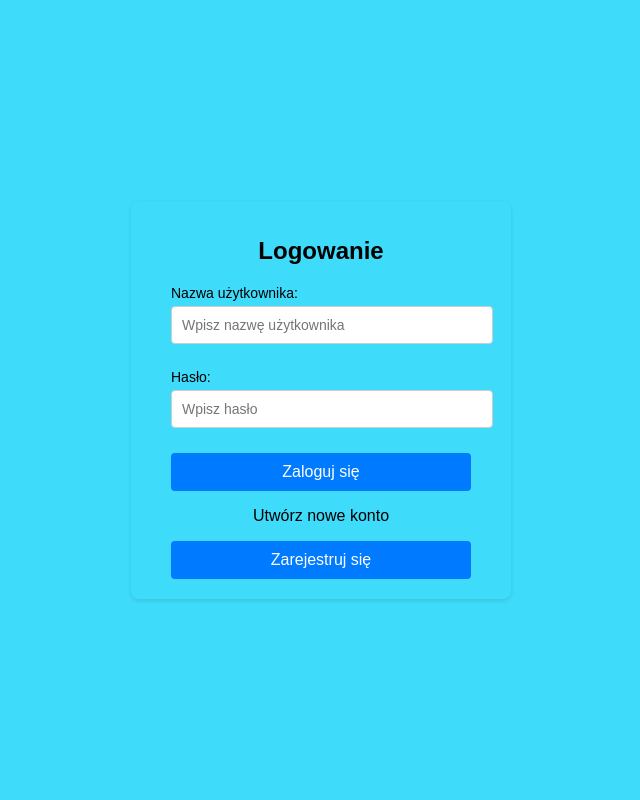
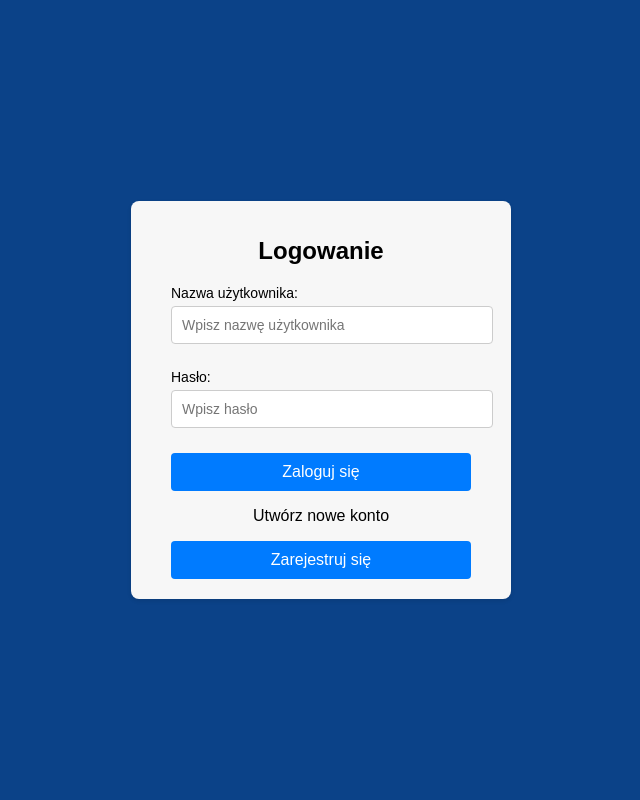
Before and after one commit to SettBacc/Lubella, a Django app: page / in a window 1280 px wide. Shown: the whole page, without its empty margins (319-959 px from the left). Run offline with Django 5.2, Linux system fonts and the light colour scheme.

```diff
--- a/api/static/css/styles.css
+++ b/api/static/css/styles.css
@@ -1,6 +1,6 @@
 body {
     font-family: Arial, sans-serif;
-    background-color: #3edbfa;
+    background-color: #0b4288;
     display: flex;
     justify-content: center;
     align-items: center;
@@ -9,7 +9,7 @@ body {
 }
 
 .login-container {
-    background: #3edbfa;
+    background: #f7f7f7;
     padding: 20px 40px;
     border-radius: 8px;
     box-shadow: 0 2px 4px rgba(0, 0, 0, 0.1);
```
